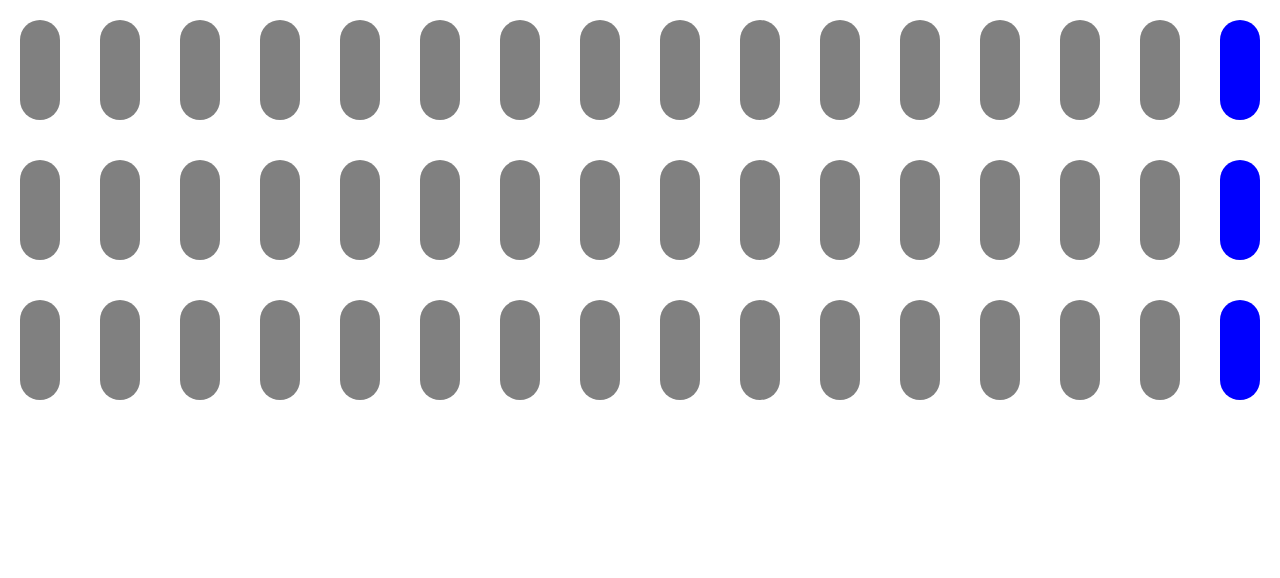
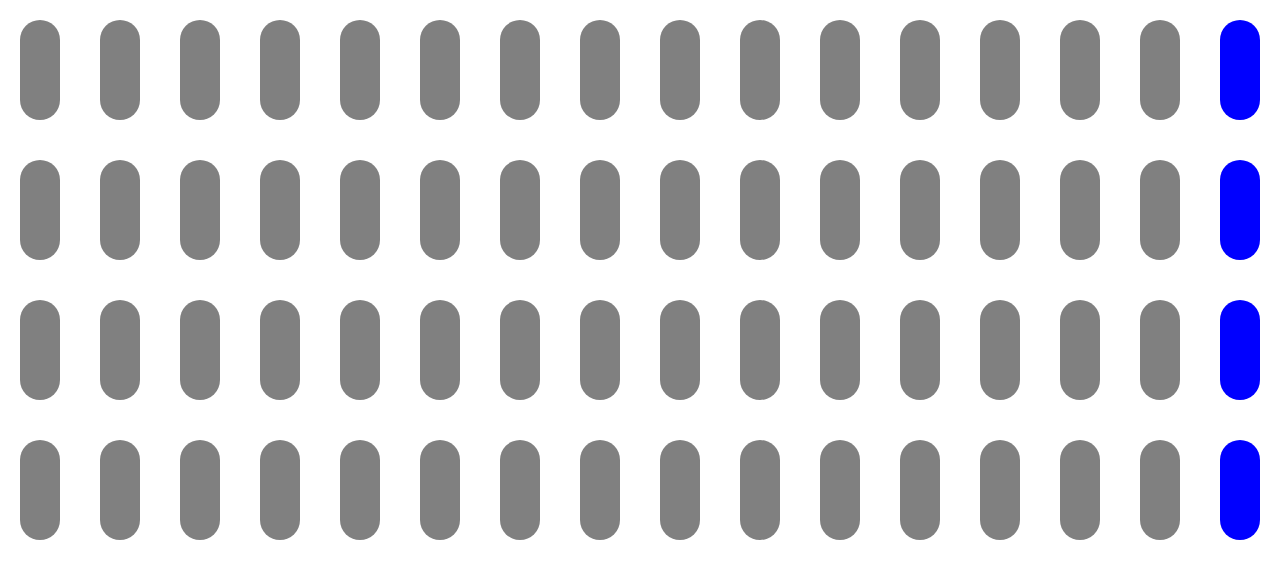
Before and after one commit to brnjlee/361-prototype, a React (Create React App) app: page / in a window 1280 px wide. Shown: the top 578 px of the page. Built offline with nearby package versions, Linux system fonts and the light colour scheme.

Commit message:
add more sounds

```diff
--- a/src/App.js
+++ b/src/App.js
@@ -48,6 +48,12 @@ function App() {
         src={"http://www.masterbits.de/sc_docu/sounds1/1TM00013.MP3"}
         pos={pos}
       />
+      <Target
+        src={
+          "http://dight310.byu.edu/media/audio/FreeLoops.com/1/1/909%20Hi%20Hat%2005-5835-Free-Loops.com.mp3"
+        }
+        pos={pos}
+      />
     </div>
   );
 }
```
